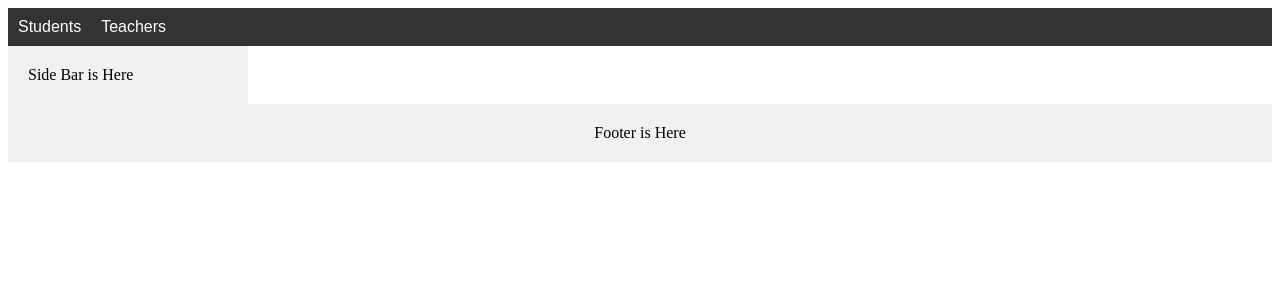
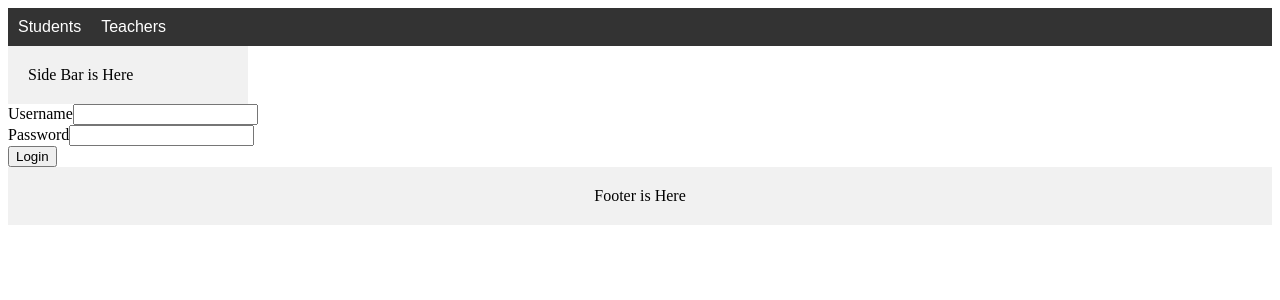
Before and after one commit to alaminsahed/angular-course, an Angular app: page /loginForm in a window 1280 px wide. Before the commit this address led to /. Shown: the top 300 px of the page. Built offline with nearby package versions, Linux system fonts and the light colour scheme.

Commit message:
basic reactive forms

```diff
--- a/src/app/app-routing.module.ts
+++ b/src/app/app-routing.module.ts
@@ -27,6 +27,11 @@ const routes: Routes = [
     loadChildren: () =>
       import('./review/review.module').then((m) => m.ReviewModule),
   },
+  {
+    path: 'loginForm',
+    loadChildren: () =>
+      import('./login-form/login-form.module').then((m) => m.LoginFormModule),
+  },
 ];
 
 @NgModule({
--- /dev/null
+++ b/src/app/login-form/login-form/login-form.component.html
@@ -0,0 +1,13 @@
+<div>
+  <form [formGroup]="loginForm" (ngSubmit)="loginUsers()">
+    <div>
+      <label for="username">Username</label>
+      <input type="text" id="username" formControlName="username" />
+    </div>
+    <div>
+      <label for="password">Password</label>
+      <input type="password" id="password" formControlName="password" />
+    </div>
+    <button type="submit">Login</button>
+  </form>
+</div>
--- /dev/null
+++ b/src/app/login-form/login-form/login-form.component.ts
@@ -0,0 +1,17 @@
+import { Component } from '@angular/core';
+import { FormControl, FormGroup } from '@angular/forms';
+
+@Component({
+  selector: 'app-login-form',
+  templateUrl: './login-form.component.html',
+  styleUrls: ['./login-form.component.scss'],
+})
+export class LoginFormComponent {
+  loginForm = new FormGroup({
+    username: new FormControl(''),
+    password: new FormControl(''),
+  });
+  loginUsers() {
+    console.log('++', this.loginForm.value);
+  }
+}
```
Also changed, not shown: src/app/login-form/login-form.module.ts (added, +16 -0 lines), src/app/login-form/login-form/login-form.component.scss (added), 1 other file (tests, documents, lock files or other folders).
